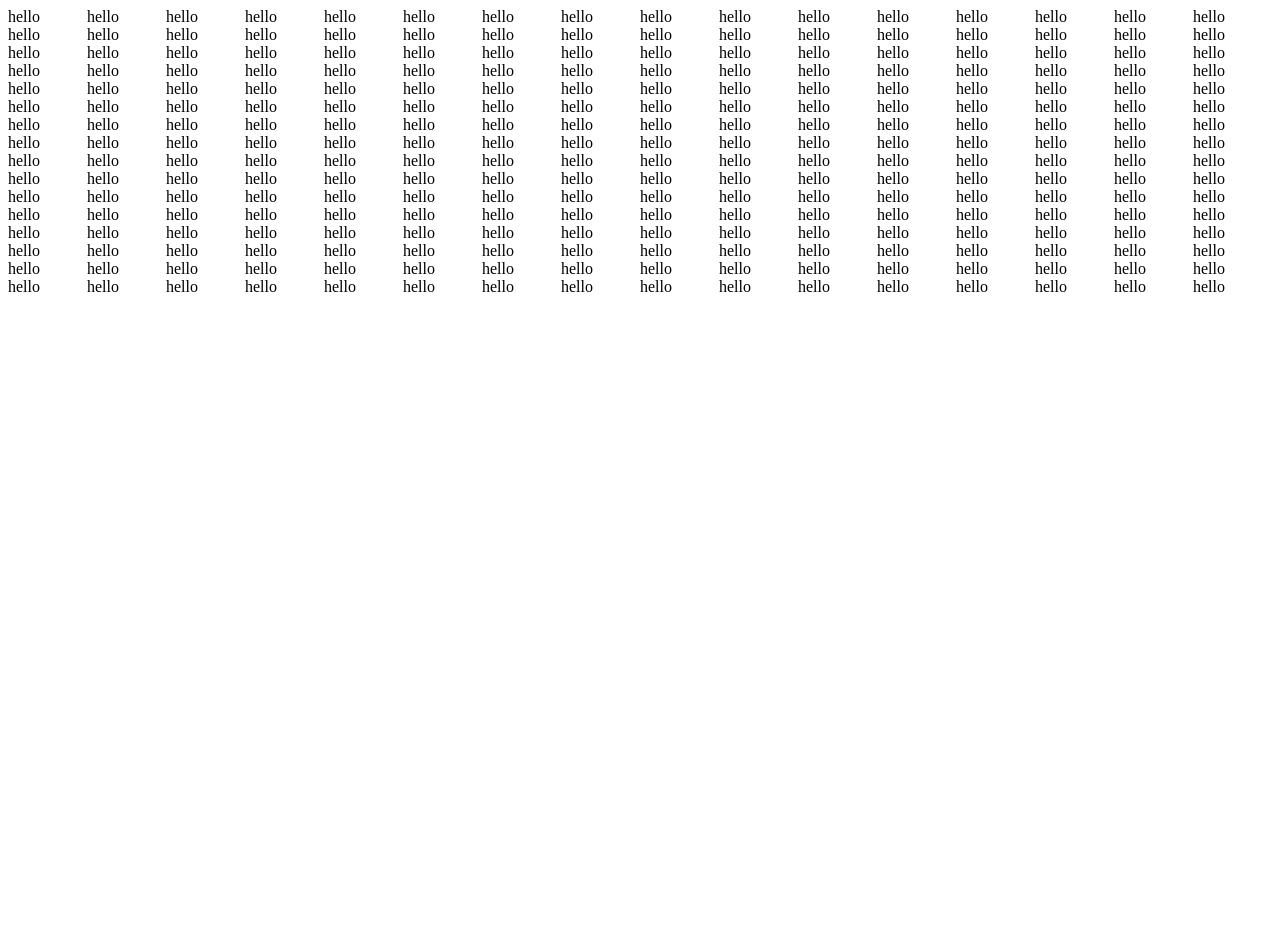
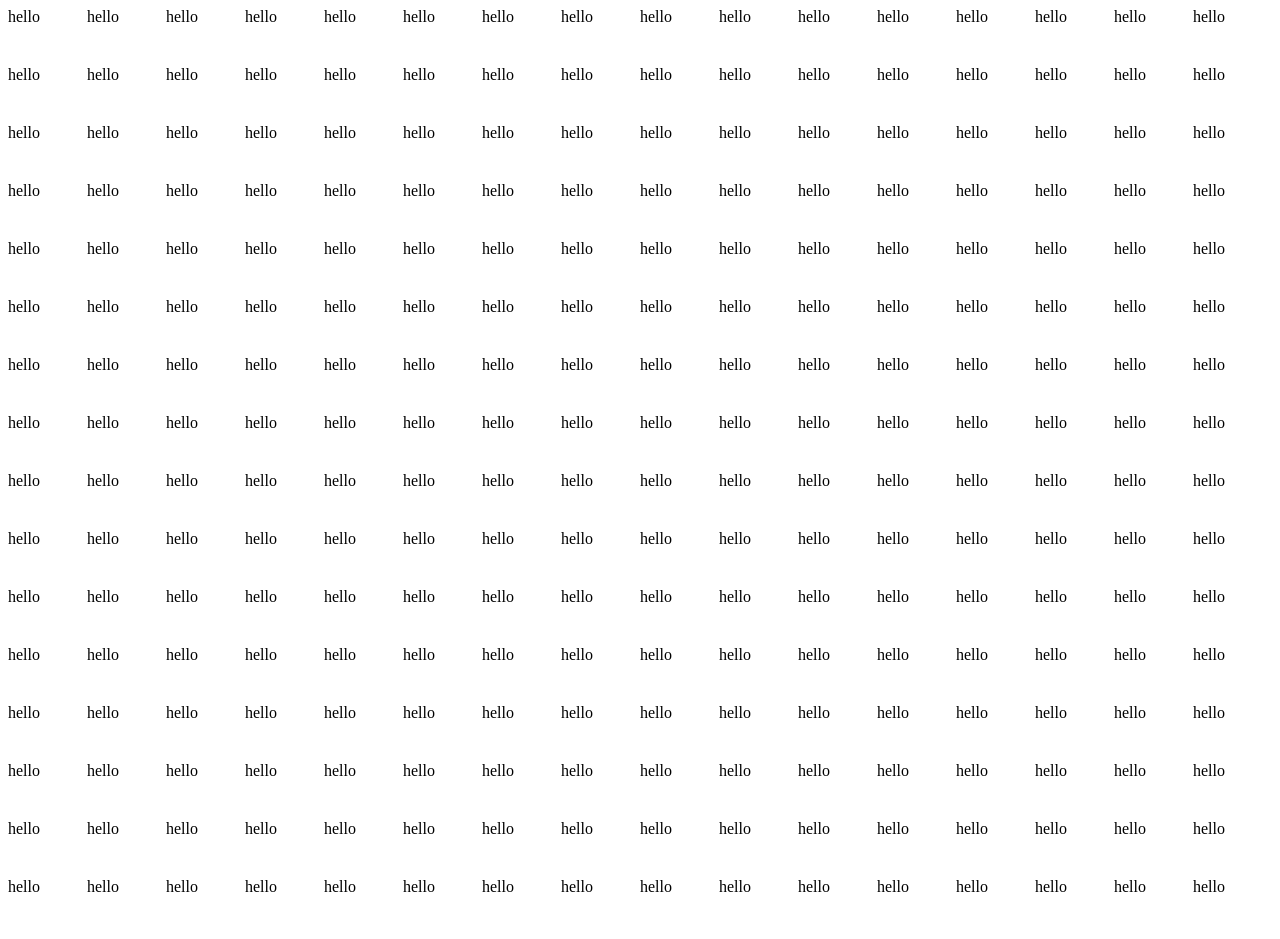
Before and after one commit to ahmedifrah/Etch-a-sketch, a plain HTML site: page index.html in a window 1280 px wide. Before the commit the page ends 800 px from the top, so only its background shows below. Drawn offline with Linux system fonts and the light colour scheme.

Commit message:
add gridlayout properties

```diff
--- a/style.css
+++ b/style.css
@@ -1,4 +1,5 @@
 .container{
     display: grid;
-    grid-template-columns: repeat(16, 1fr)
+    grid-template-columns: repeat(16, 1fr);
+    grid-auto-rows: 58px;
 }
```
